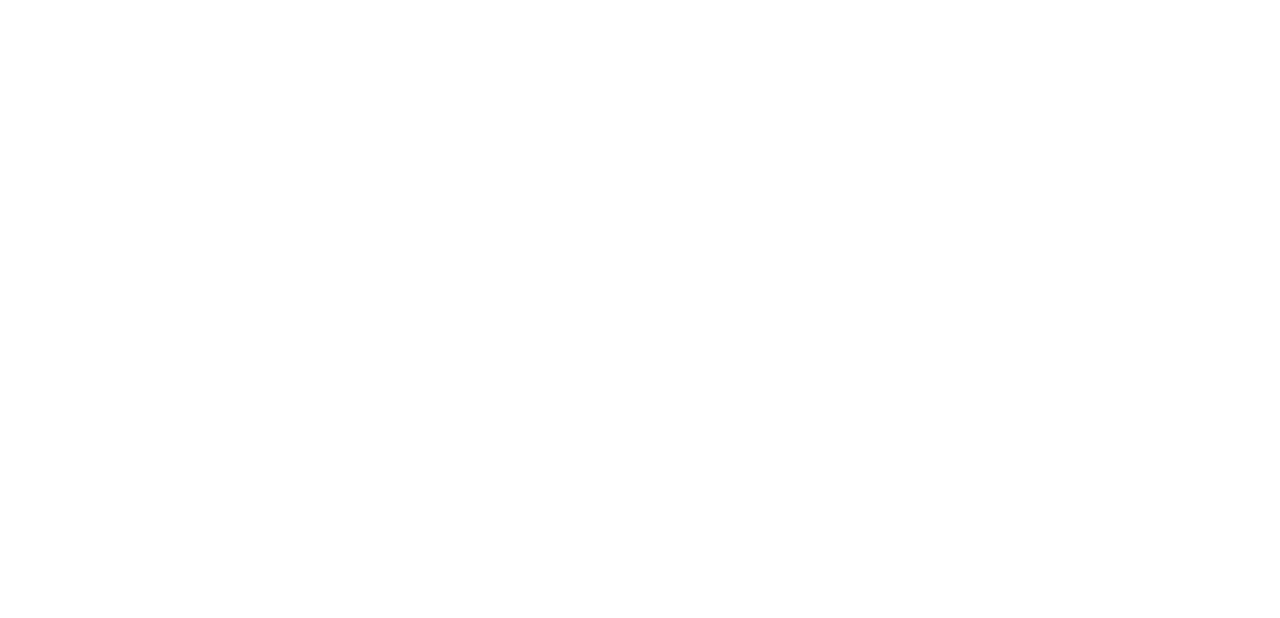
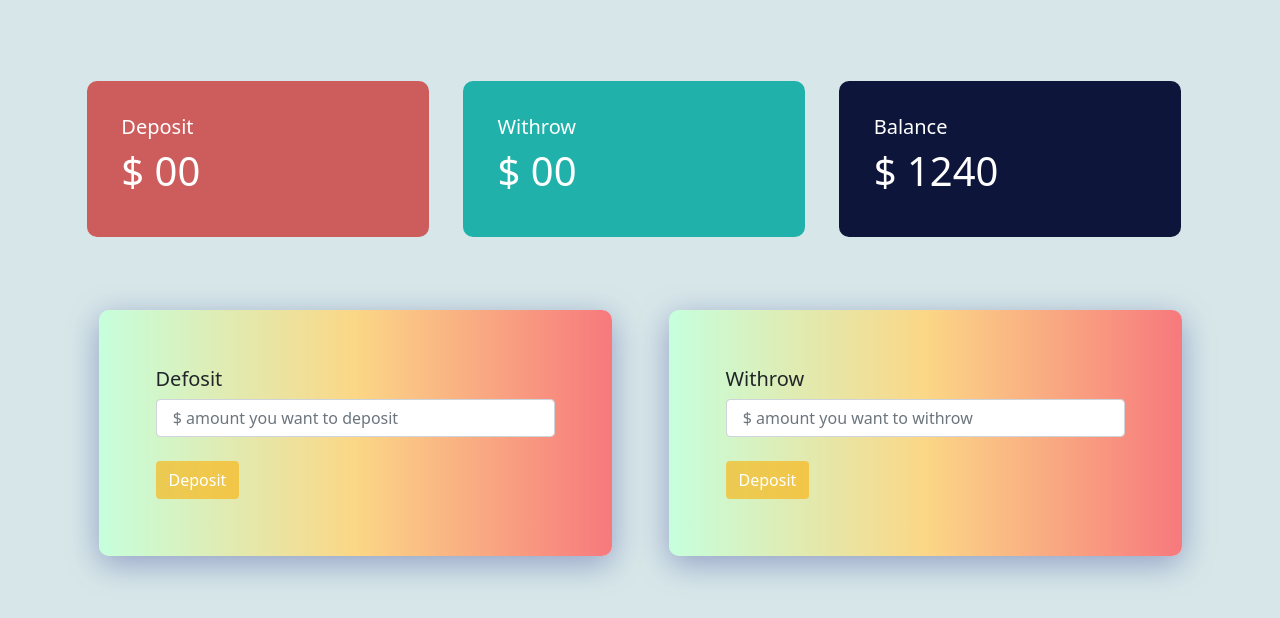
Before and after one commit to Muktar2298/nishat-bank, a plain HTML site: page index.html in a window 1280 px wide. Drawn offline with nearby package versions, Linux system fonts and the light colour scheme.

Commit message:
nishat-bank

```diff
--- a/index.html
+++ b/index.html
@@ -15,15 +15,66 @@
 
 <body>
 
+    <!-- Login Area Start-->
+    <div id="login-area" class="container">
+        <h1 class="text-center">Welcome to Nisha's Construction Bank</h1>
+        <form action="#" class="form-style">
+            <h3>Login</h3>
+            <input class="form-control" type="text" name="" id=""><br>
+            <input class="form-control" type="password" name="" id=""><br>
+            <input class="btn btn-primary" type="submit" value="Enter" id="loginBtn">
+        </form>
+    </div>
+    <!-- Login Area End -->
+
+
+    <!-- Transition Area Start -->
+    <section id="transition-area" class="container">
+
+        <!-- Transition Info -->
+        <div class="row  transition-info">
+            <!-- Deposit -->
+            <div class="col-sm-12 col-lg-4 div-1">
+                <h5>Deposit</h5>
+                <h1 class="depotiAmount">$ 00</h1>
+            </div>
+            <!-- Withrow -->
+            <div class="col-sm-12 col-lg-4 div-2">
+                <h5>Withrow</h5>
+                <h1 class="withrowAmount">$ 00</h1>
+            </div>
+            <div class="col-sm-12 col-lg-4 div-3">
+                <h5>Balance</h5>
+                <h1 class="balanceAmount">$ 1240</h1>
+            </div>
+        </div>
+
+
+        <!--  Amount Info -->
+        <section class="amount-info">
+            <div class="row ">
+                <!-- deposit -->
+                <div class="col-lg-6 form-style">
+                    <h5>Defosit</h5>
+                    <input type="text" class="form-control" name="" id="depositInput"
+                        placeholder=" $ amount you want to deposit"><br>
+                    <button class="btn" id="depositBtn">Deposit</button>
+                </div>
+                <!-- withrow -->
+                <div class="col-lg-6 form-style">
+                    <h5>Withrow</h5>
+                    <input type="text" class="form-control" name="" id="withrowInput"
+                        placeholder=" $ amount you want to withrow"><br>
+                    <button class="btn" id="withrowBtn">Deposit</button>
+                </div>
+            </div>
+        </section>
+    </section>
+    <!-- Transition Area End -->
 
 
 
 
-
-    <!-- Bootstrap JS
-    <script src="https://cdn.jsdelivr.net/npm/bootstrap@5.0.2/dist/js/bootstrap.bundle.min.js"
-        integrity="sha384-MrcW6ZMFYlzcLA8Nl+NtUVF0sA7MsXsP1UyJoMp4YLEuNSfAP+JcXn/tWtIaxVXM" crossorigin="anonymous">
-    </script> -->
     <!-- Customize JS -->
     <script src="script.js"></script>
 </body>
--- a/style.css
+++ b/style.css
@@ -0,0 +1,76 @@
+* {
+  margin: 0px;
+  padding: 0px;
+  box-sizing: border-box;
+}
+body {
+  background: #7bb1b84d;
+}
+
+/* --Form style-- */
+.form-style {
+  padding: 5%;
+  background: rgba(255, 255, 255, 0.25);
+  box-shadow: 0 8px 32px 0 rgba(31, 38, 135, 0.37);
+  backdrop-filter: blur(4px);
+  -webkit-backdrop-filter: blur(4px);
+  border-radius: 10px;
+  background: linear-gradient(
+    to right,
+    rgb(198, 255, 221),
+    rgb(251, 215, 134),
+    rgb(247, 121, 125)
+  );
+}
+
+/* --Login Area CSS Start-- */
+#login-area {
+  display: none;
+  position: absolute;
+  top: 50%;
+  left: 50%;
+  transform: translate(-50%, -50%);
+}
+#login-area h1 {
+  margin-bottom: 5%;
+}
+
+/* --Login Area CSS End-- */
+
+/* --Tansitions Area Start-- */
+#transition-area {
+  margin-top: 5%;
+}
+/* --transition info-- */
+.transition-info {
+  margin-bottom: 5%;
+}
+.col-lg-4 {
+  color: white;
+  padding: 3%;
+  margin: 1.5%;
+  width: 30%;
+  border-radius: 10px;
+}
+.div-1 {
+  background-color: indianred;
+}
+.div-2 {
+  background-color: lightseagreen;
+}
+.div-3 {
+  background-color: #0e153a;
+}
+/* --amount Info-- */
+.amount-info div div {
+  width: 45%;
+  margin: 0% 2.5% 0% 2.5%;
+}
+.amount-info .btn {
+  background-color: #fdad0096;
+  color: white;
+}
+.btn:hover {
+  background: black;
+}
+/* --Tansitions Area End-- */
```
